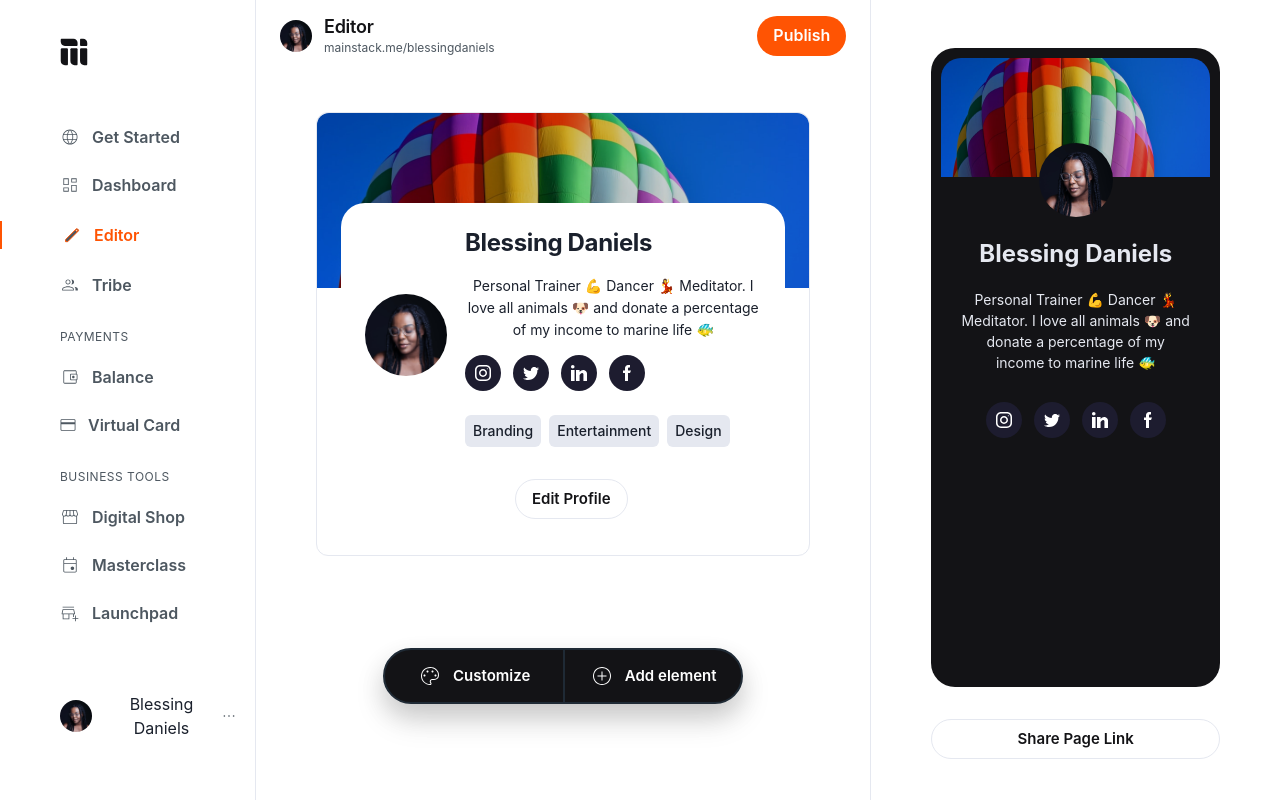
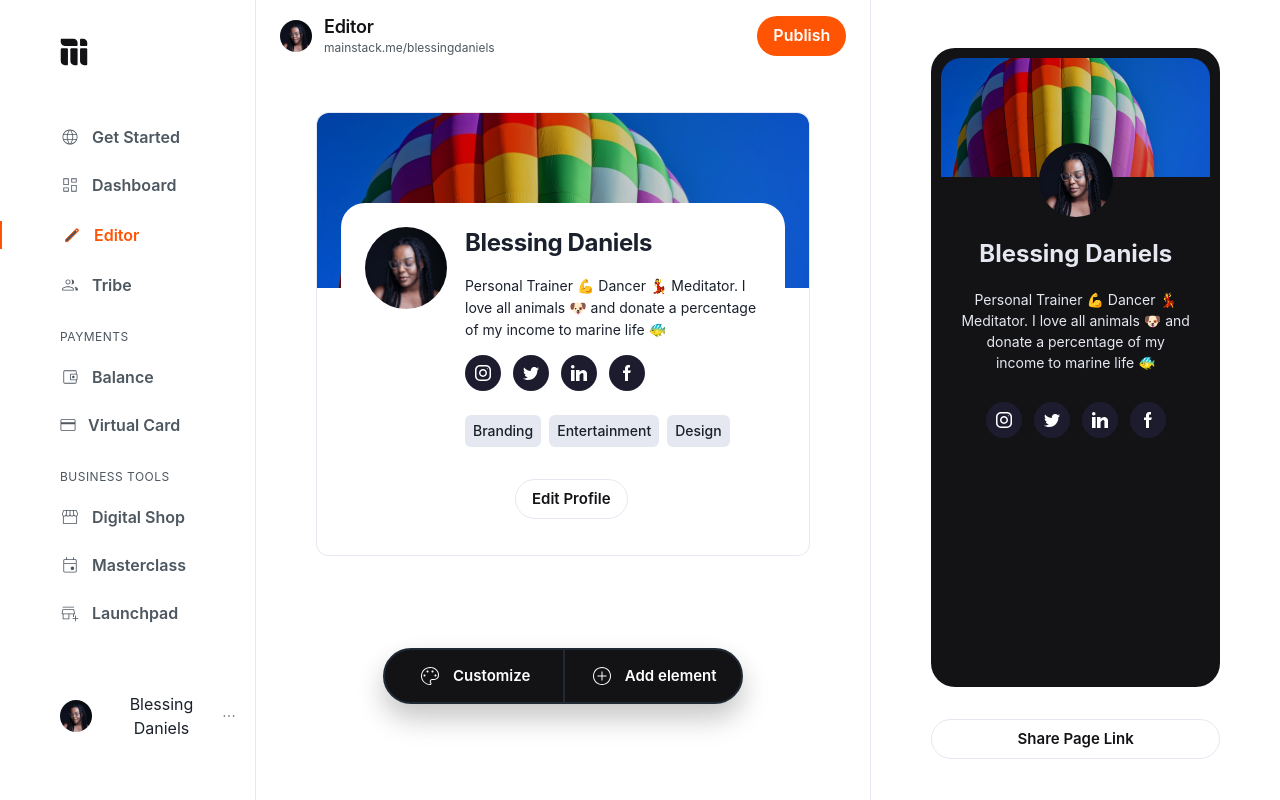
Before and after one commit to AdejokeOgunyinka/mainstack-challenge2, a React (Create React App) app: page /editor in a window 1280 px wide. Built offline with nearby package versions, Linux system fonts and the light colour scheme; a web font is replaced by a local one.

Commit message:
Fixed remaining style issues

```diff
--- a/src/pages/editor/index.tsx
+++ b/src/pages/editor/index.tsx
@@ -130,6 +130,7 @@ const Editor = () => {
                     <Avatar
                       src={AvatarImage}
                       boxSize={{ base: "74px", lg: "82px" }}
+                      alignSelf={{ lg: "self-start" }}
                     />
                     <Box display={{ lg: "none" }}>
                       <EditorButton>Edit Profile</EditorButton>
@@ -150,6 +151,7 @@ const Editor = () => {
                       lineHeight="22px"
                       mt={{ base: "12px", lg: "16px" }}
                       mb={{ base: "16px", lg: "14px" }}
+                      textAlign="left"
                     >
                       Personal Trainer 💪 Dancer 💃 Meditator. I love all
                       animals 🐶 and donate a percentage of my income to marine
```
